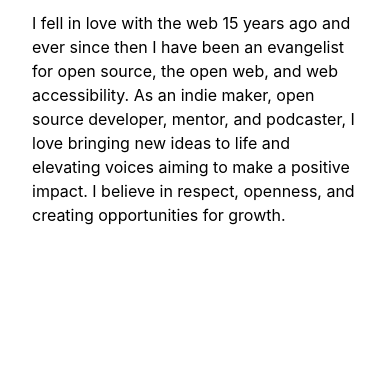
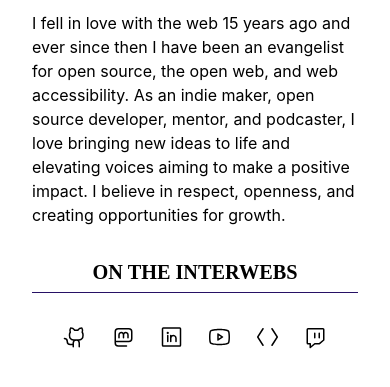
Before and after one commit to schalkneethling/profile, a website: page index.html in a window 390 px wide. Shown: the part 295-682 px from the top of the page. Drawn offline with Linux system fonts and the light colour scheme.

Commit message:
completed the mobile implementation of the linktree component

```diff
--- /dev/null
+++ b/css/icons.css
@@ -0,0 +1,30 @@
+.icon::before {
+  block-size: var(--icon-size);
+  content: "";
+  display: block;
+  inline-size: var(--icon-size);
+}
+
+.icon-devto::before {
+  background-image: url("../assets/icons/devto.svg");
+}
+
+.icon-github::before {
+  background-image: url("../assets/icons/github.svg");
+}
+
+.icon-linkedin::before {
+  background-image: url("../assets/icons/linkedin.svg");
+}
+
+.icon-mastodon::before {
+  background-image: url("../assets/icons/mastodon.svg");
+}
+
+.icon-twitch::before {
+  background-image: url("../assets/icons/twitch.svg");
+}
+
+.icon-youtube::before {
+  background-image: url("../assets/icons/youtube.svg");
+}
--- /dev/null
+++ b/css/linktree.css
@@ -0,0 +1,17 @@
+.linktree {
+  display: grid;
+  gap: var(--size-32);
+  text-align: center;
+}
+
+.linktree .heading-section {
+  margin-block-end: 0;
+}
+
+.linktree-link-list {
+  align-items: center;
+  display: flex;
+  flex-wrap: wrap;
+  gap: var(--size-24);
+  justify-content: center;
+}
--- a/css/main.css
+++ b/css/main.css
@@ -2,6 +2,9 @@
 @import url("./typography.css");
 @import url("./avatar.css");
 @import url("./about.css");
+@import url("./linktree.css");
+@import url("./icons.css");
+@import url("./utils.css");
 
 .page-wrapper {
   padding: var(--size-32) var(--size-24);
--- a/css/typography.css
+++ b/css/typography.css
@@ -68,3 +68,12 @@ h5,
 .text-tiny {
   font-size: var(--typography-font-size-tiny);
 }
+
+.heading-section {
+  border-block-end: var(--border-primary);
+  padding-block-end: var(--size-8);
+}
+
+.all-caps {
+  text-transform: uppercase;
+}
--- /dev/null
+++ b/css/utils.css
@@ -0,0 +1,16 @@
+/* reset default list styling */
+.reset-list {
+  list-style-type: none;
+  margin: 0;
+  padding: 0;
+}
+
+/* https://www.tpgi.com/the-anatomy-of-visually-hidden/ */
+.visually-hidden:not(:focus, :active) {
+  block-size: 1px;
+  clip-path: inset(50%);
+  inline-size: 1px;
+  overflow: hidden;
+  position: absolute;
+  white-space: nowrap;
+}
--- a/css/variables.css
+++ b/css/variables.css
@@ -1,6 +1,12 @@
 :root {
+  --color-brand-primary: #271165;
+
+  --border-primary: 0.065rem solid var(--color-brand-primary);
   --border-radius-circular: 50%;
 
+  --icon-size: var(--size-24);
+
+  --size-8: 0.5rem;
   --size-16: 1rem;
   --size-24: 1.5rem;
   --size-32: 2rem;
--- a/index.html
+++ b/index.html
@@ -25,12 +25,55 @@
             <p class="heading-large">Open Web Engineer</p>
           </hgroup>
         </header>
-        <p class="about-me-bio">I fell in love with the web 15 years ago and ever since then I have been an evangelist
-          for open source, the open web, and web accessibility. As an indie maker, open source developer, mentor, and
-          podcaster, I love bringing new ideas to life and elevating voices aiming to make a positive impact. I believe
-          in respect, openness, and creating opportunities for growth.</p>
+        <p class="about-me-bio">
+          I fell in love with the web 15 years ago and ever since then I have
+          been an evangelist for open source, the open web, and web
+          accessibility. As an indie maker, open source developer, mentor, and
+          podcaster, I love bringing new ideas to life and elevating voices
+          aiming to make a positive impact. I believe in respect, openness,
+          and creating opportunities for growth.
+        </p>
       </article>
     </main>
+    <aside class="linktree">
+      <h2 class="heading-section heading-medium all-caps">On The Interwebs</h2>
+      <ul class="reset-list linktree-link-list">
+        <li>
+          <a class="linktree-link icon icon-github" href="https://github.com/schalkneethling" rel="external"><span
+              class="visually-hidden">Collaborate with me
+              on GitHub</span></a>
+        </li>
+        <li>
+          <a class="linktree-link icon icon-mastodon" href="https://hachyderm.io/@schalkneethling" rel="external"><span
+              class="visually-hidden">Join the
+              conversations on
+              Mastodon</span></a>
+        </li>
+        <li>
+          <a class="linktree-link icon icon-linkedin" href="https://linkedin.com/in/schalkneethling"
+            rel="external"><span class="visually-hidden">Connect
+              with me on
+              LinkedIn</span></a>
+        </li>
+        <li>
+          <a class="linktree-link icon icon-youtube" href="https://www.youtube.com/@SchalkNeethling"
+            rel="external"><span class="visually-hidden">Learn
+              with me on
+              YouTube</span></a>
+        </li>
+        <li>
+          <a class="linktree-link icon icon-devto" href="https://dev.to/schalkneethling" rel="external"><span
+              class="visually-hidden">Join me and the
+              community on Dev.to</span></a>
+        </li>
+        <li>
+          <a class="linktree-link icon icon-twitch" href="https://www.twitch.tv/schalkneethling" rel="external"><span
+              class="visually-hidden">Join me
+              for a live stream on
+              Twitch</span></a>
+        </li>
+      </ul>
+    </aside>
   </div>
 </body>
 
```
Also changed, not shown: assets/icons/devto.svg (added), assets/icons/github.svg (added), assets/icons/linkedin.svg (added), assets/icons/mastodon.svg (added), assets/icons/twitch.svg (added), assets/icons/youtube.svg (added).
